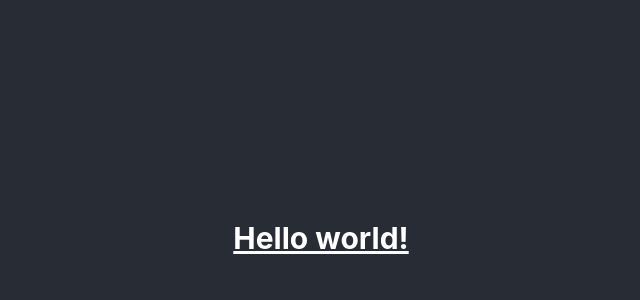
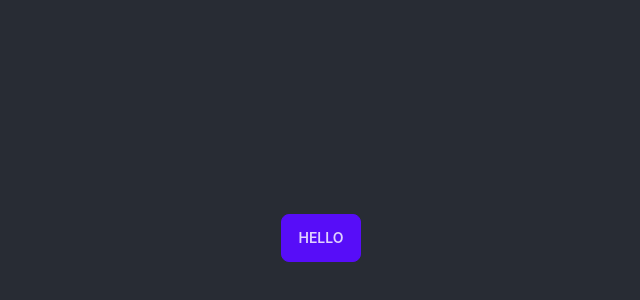
Before and after one commit to NoahWmf012/my-self-react, a React (Create React App) app: page / in a window 1280 px wide. Shown: the part 162-462 px from the top of the page, without its empty margins (319-959 px from the left). Built offline with nearby package versions, Linux system fonts and the light colour scheme.

Commit message:
added daisyui

```diff
--- a/package.json
+++ b/package.json
@@ -8,6 +8,7 @@
     "@testing-library/user-event": "^13.2.1",
     "react": "^18.2.0",
     "react-dom": "^18.2.0",
+    "react-router-dom": "^6.14.1",
     "react-scripts": "5.0.1",
     "web-vitals": "^2.1.0"
   },
@@ -37,6 +38,7 @@
   },
   "devDependencies": {
     "autoprefixer": "^10.4.14",
+    "daisyui": "^3.1.7",
     "postcss": "^8.4.24",
     "tailwindcss": "^3.3.2"
   }
--- a/src/App.js
+++ b/src/App.js
@@ -3,7 +3,7 @@ import "./App.css";
 function App() {
   return (
     <div className="App-body">
-      <h1 className="text-3xl font-bold underline">Hello world!</h1>
+      <div className="btn btn-primary">Hello</div>
     </div>
   );
 }
--- /dev/null
+++ b/src/components/Footer.jsx
@@ -0,0 +1,7 @@
+import React from "react";
+
+function Footer() {
+  return <div>Footer</div>;
+}
+
+export default Footer;
--- /dev/null
+++ b/src/components/Navbar.jsx
@@ -0,0 +1,11 @@
+import React from "react";
+
+function Navbar() {
+  return (
+    <div>
+      <h1></h1>
+    </div>
+  );
+}
+
+export default Navbar;
--- /dev/null
+++ b/src/layout/Main.js
@@ -0,0 +1,16 @@
+import React from "react";
+import { Outlet } from "react-router-dom";
+import Navbar from "../components/Navbar.jsx";
+import Footer from "../components/Footer.jsx";
+
+function Main() {
+  return (
+    <div>
+      <Navbar></Navbar>
+      <Outlet></Outlet>
+      <Footer></Footer>
+    </div>
+  );
+}
+
+export default Main;
--- /dev/null
+++ b/src/routes/Routes.js
@@ -0,0 +1,3 @@
+import { createBrowserRouter } from "react-router-dom";
+
+export const router = createBrowserRouter;
--- a/tailwind.config.js
+++ b/tailwind.config.js
@@ -4,5 +4,5 @@ module.exports = {
   theme: {
     extend: {},
   },
-  plugins: [],
+  plugins: [require("daisyui")],
 };
```
Also changed, not shown: 1 other file (tests, documents, lock files or other folders).
